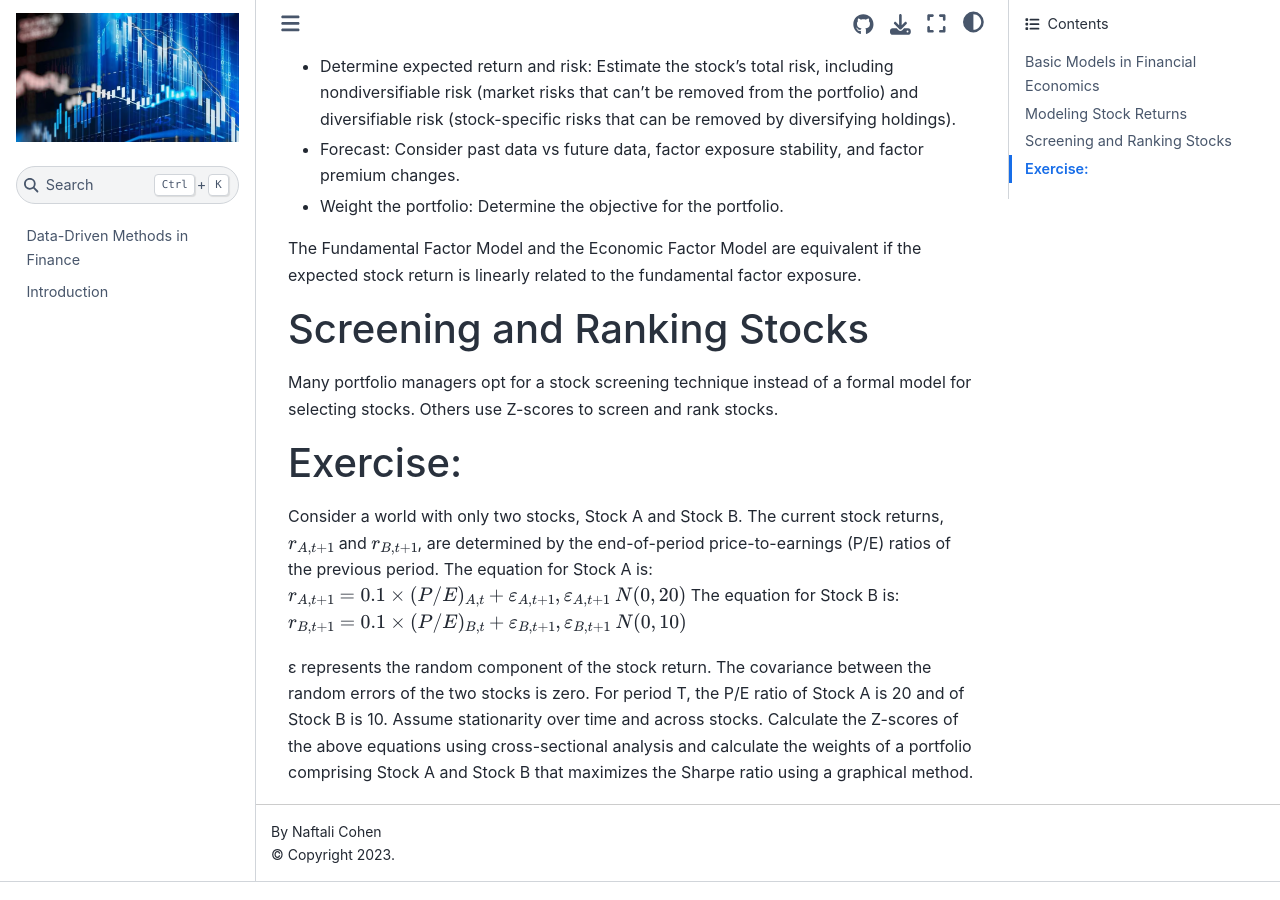
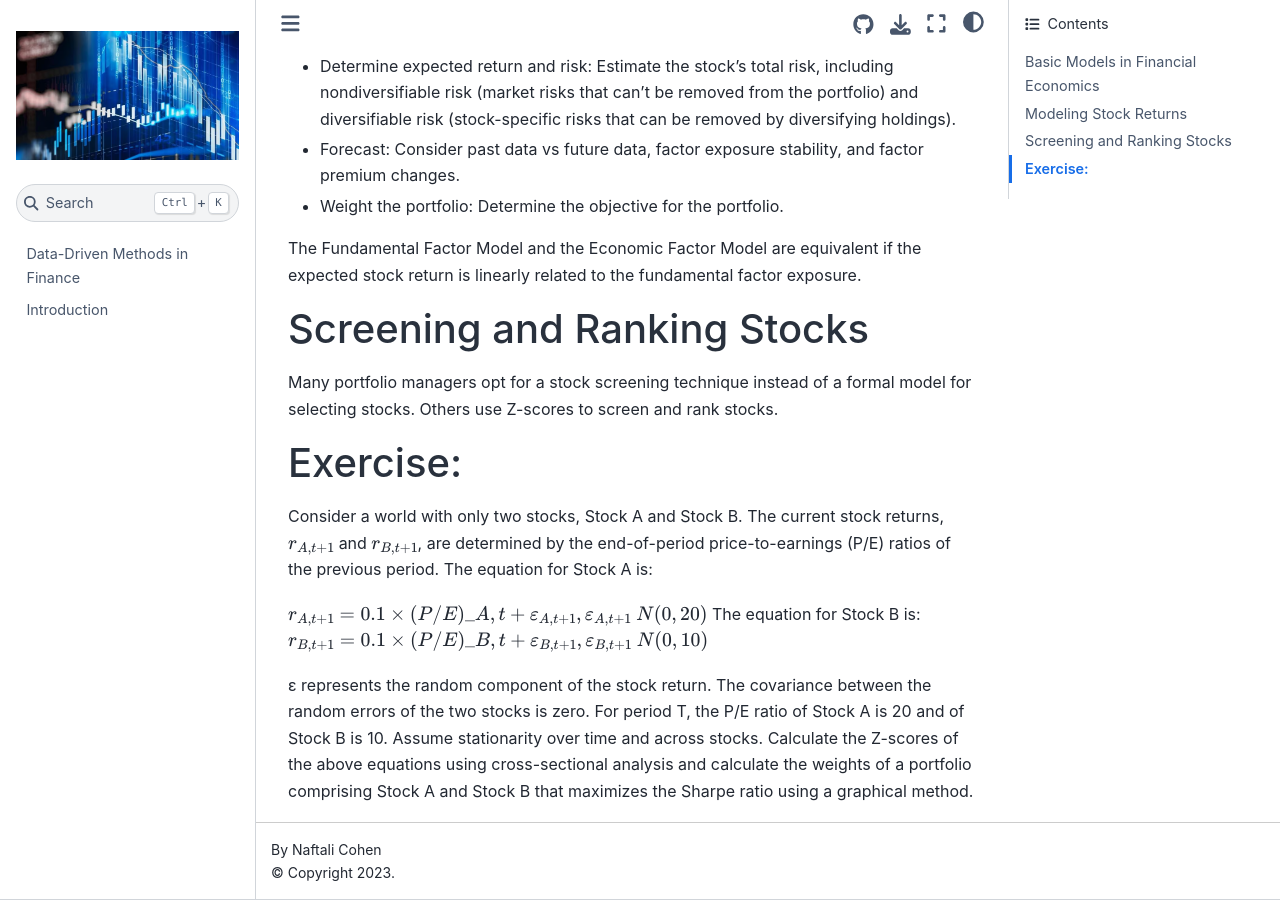
Before and after one commit to naftalic/ddmif, a Jupyter Book: the page built from basic_models.md, in a window 1280 px wide and 900 px high, scrolled down 952 px. Built offline with Jupyter Book 1.0.4 settings and Sphinx 7.4.7 and the Sphinx Book theme 1.1.4, drawn with Linux system fonts in a browser that asks for light colours.

```diff
--- a/basic_models.md
+++ b/basic_models.md
@@ -44,9 +44,10 @@ Many portfolio managers opt for a stock screening technique instead of a formal
 # Exercise:
 
 Consider a world with only two stocks, Stock A and Stock B. The current stock returns, $r_{A,t+1}$ and $r_{B,t+1}$, are determined by the end-of-period price-to-earnings (P/E) ratios of the previous period. The equation for Stock A is:
-$r_{A,t+1} = 0.1\times(P/E)_{A,t} +ε_{A,t+1}, ε_{A,t+1}~N(0,20)$
+
+$r_{A,t+1} = 0.1\times(P/E)\_{A,t} +ε_{A,t+1}, ε_{A,t+1}~N(0,20)$
 The equation for Stock B is:
-$r_{B,t+1} = 0.1\times(P/E)_{B,t} +ε_{B,t+1}, ε_{B,t+1}~N(0,10)$
+$r_{B,t+1} = 0.1\times(P/E)\_{B,t} +ε_{B,t+1}, ε_{B,t+1}~N(0,10)$
 
 ε represents the random component of the stock return. The covariance between the random errors of the two stocks is zero.
 For period T, the P/E ratio of Stock A is 20 and of Stock B is 10. Assume stationarity over time and across stocks.
```
